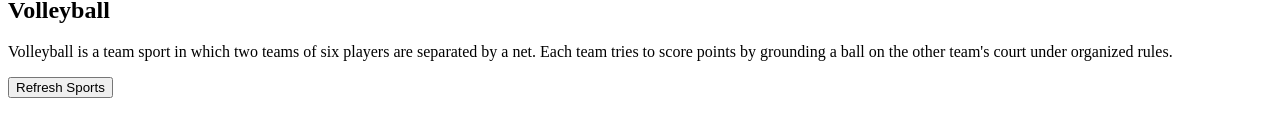
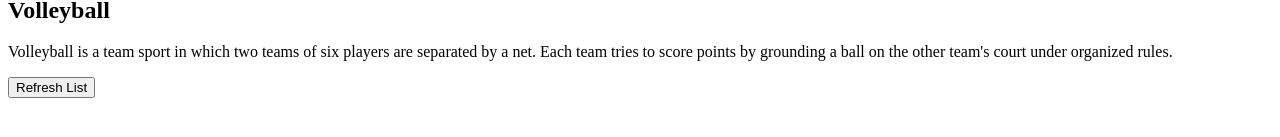
Before and after one commit to rigelle-cruz/sports-library, a React (Vite) app: page / in a window 1280 px wide. Shown: the part 289-426 px from the top of the page. Built offline with nearby package versions, Linux system fonts and the light colour scheme.

Commit message:
implement react-beautiful-dnd

```diff
--- a/index.html
+++ b/index.html
@@ -2,7 +2,6 @@
 <html lang="en">
   <head>
     <meta charset="UTF-8" />
-    <link rel="icon" type="image/svg+xml" href="/vite.svg" />
     <meta name="viewport" content="width=device-width, initial-scale=1.0" />
     <title>Sports</title>
   </head>
--- a/package.json
+++ b/package.json
@@ -12,6 +12,7 @@
   "dependencies": {
     "@reduxjs/toolkit": "^2.0.1",
     "react": "^18.2.0",
+    "react-beautiful-dnd": "^13.1.1",
     "react-dom": "^18.2.0",
     "react-redux": "^9.0.2"
   },
--- a/src/components/SportsList.jsx
+++ b/src/components/SportsList.jsx
@@ -47,7 +47,8 @@ export const SportsList = () => {
 					<p>{sport.description}</p>
 				</div>
 			))}
-			<button onClick={fetchSports}>Refresh Sports</button>
+			<button onClick={fetchSports}>Refresh List</button>
+
 		</div>
 	);
 };
```
Also changed, not shown: 1 other file (tests, documents, lock files or other folders).
